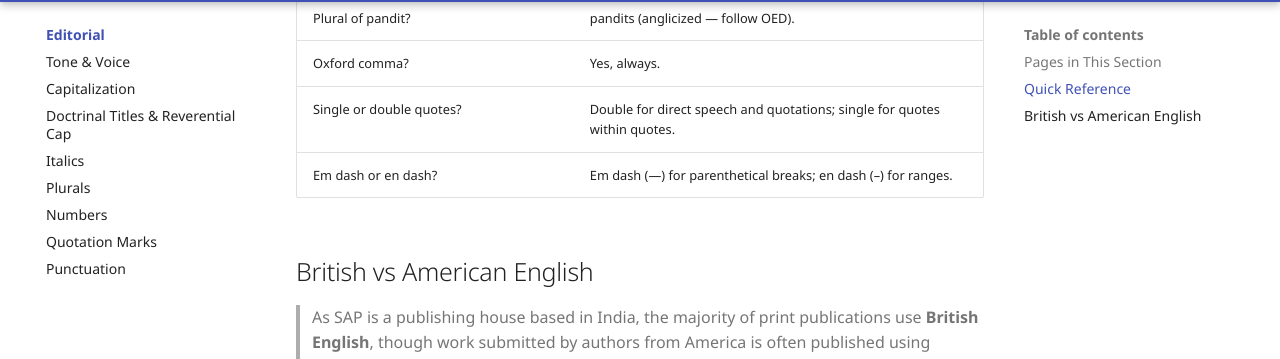
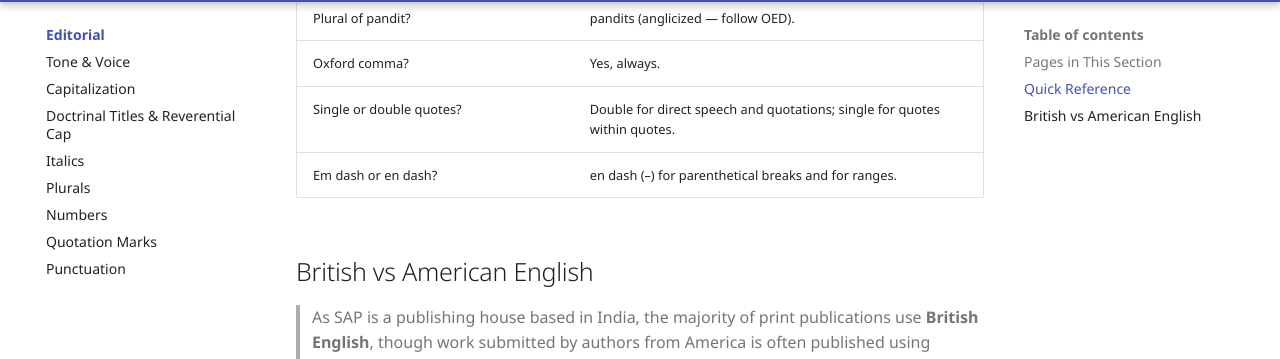
Before and after one commit to dtpenglish/baps-style-guide, an MkDocs documentation site: the page built from docs/editorial/index.md, in a window 1280 px wide and 900 px high, scrolled down 972 px. Shown: the part 94-453 px from the top of the window. Built offline with MkDocs 1.6.1 and Material for MkDocs 9.7.7, drawn with Linux system fonts in a browser that asks for light colours; comment, search, counter and statistics services are not loaded; the version menu is left out.

Commit message:
Update index.md

```diff
--- a/docs/editorial/index.md
+++ b/docs/editorial/index.md
@@ -22,7 +22,7 @@ For when to translate vs transliterate vs anglicize, see [Translation Rules](../
 | Plural of pandit? | pandits (anglicized — follow OED). |
 | Oxford comma? | Yes, always. |
 | Single or double quotes? | Double for direct speech and quotations; single for quotes within quotes. |
-| Em dash or en dash? | Em dash (—) for parenthetical breaks; en dash (–) for ranges. |
+| Em dash or en dash? | en dash (–) for parenthetical breaks and for ranges. |
 
 ## British vs American English
 > As SAP is a publishing house based in India, the majority of print publications use **British English**, though work submitted by authors from America is often published using American English. This British–American distinction is usually limited to spelling, punctuation and format conventions, because the subtle nuances of the many other grammatical differences between BrE and AmE are not always apparent to our untrained authors and editors.
```
